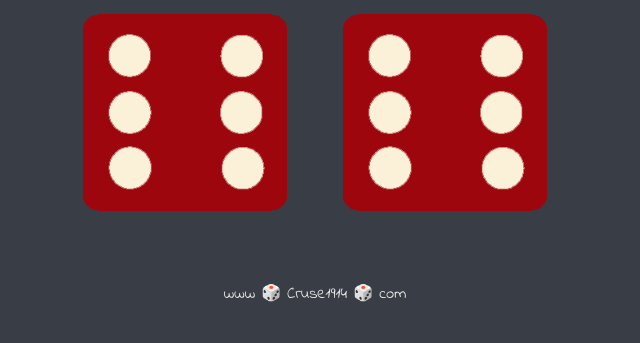
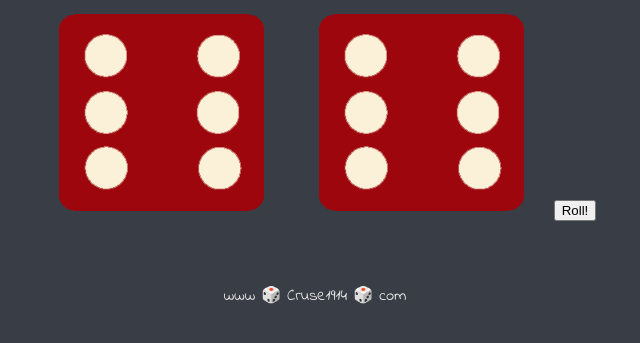
Before and after one commit to cruse1914/Dicee, a plain HTML site: page dicee.html in a window 1280 px wide. Shown: the part 321-664 px from the top of the page, without its empty margins (325-965 px from the left). Drawn offline with Linux system fonts and the light colour scheme.

Commit message:
Update dicee.html

```diff
--- a/dicee.html
+++ b/dicee.html
@@ -21,7 +21,7 @@
         <p>Player 2</p>
         <img class="img2" src="images/dice6.png">
       </div>
-
+<button id="roll-button">Roll!</button>
     </div>
 
     <script src="index.js" type="text/javascript" charset="utf-8"></script>
```
